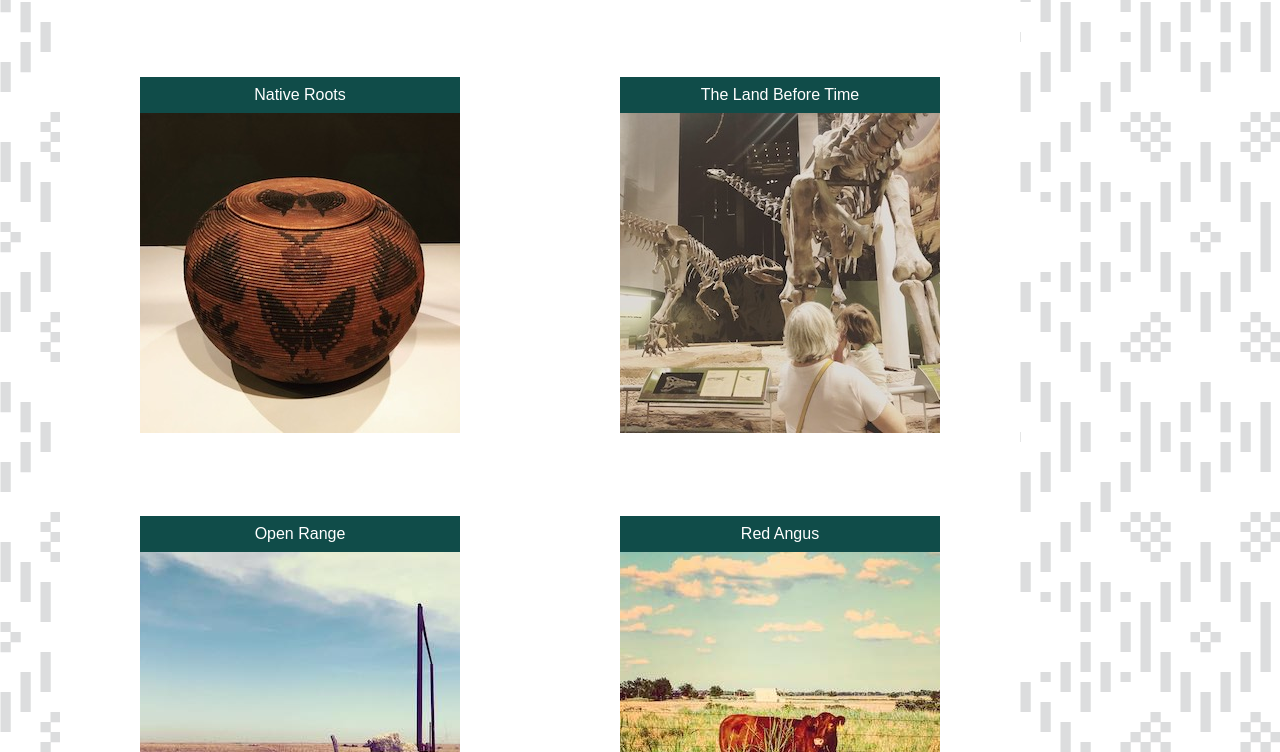
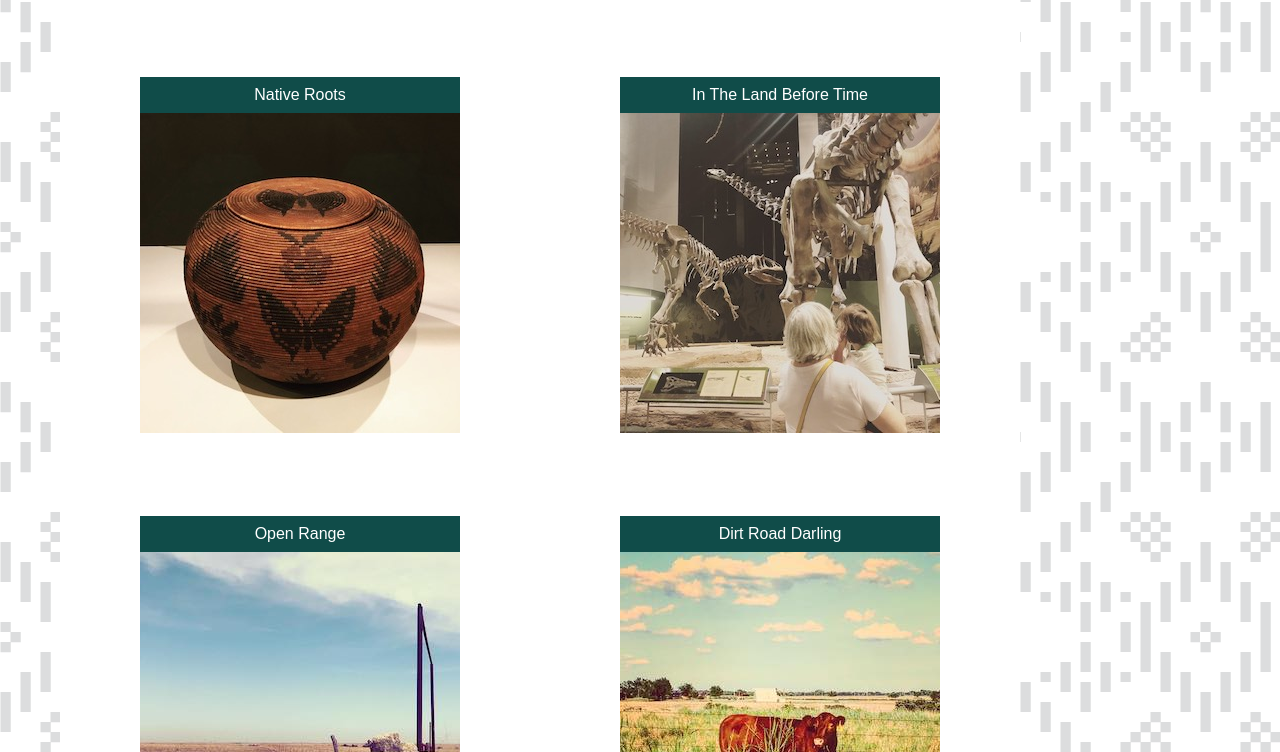
Before and after one commit to caitlanjeffrey/basic-portfolio, a plain HTML site: page portfolio.html in a window 1280 px wide. Shown: the part 568-1320 px from the top of the page. Drawn offline with Linux system fonts and the light colour scheme.

Commit message:
spell check

```diff
--- a/portfolio.html
+++ b/portfolio.html
@@ -49,7 +49,7 @@
             </div>
 
             <div class="gallery-1">
-                <h4>The Land Before Time</h4>
+                <h4>In The Land Before Time</h4>
                 <div class="image">
                     <a target="_blank" href="assets/images/portfolio/dino.jpeg">
                     <img src="assets/images/portfolio/dino.jpeg" alt="Little Foot">
@@ -65,7 +65,7 @@
                 </div>
             </div>
             <div class="gallery-1">
-                <h4>Red Angus</h4>
+                <h4>Dirt Road Darling</h4>
                 <div class="image">
                     <a target="_blank" href="assets/images/portfolio/red_heifer.jpg">
                     <img src="assets/images/portfolio/red_heifer.jpg" alt="Red Angus">
```
